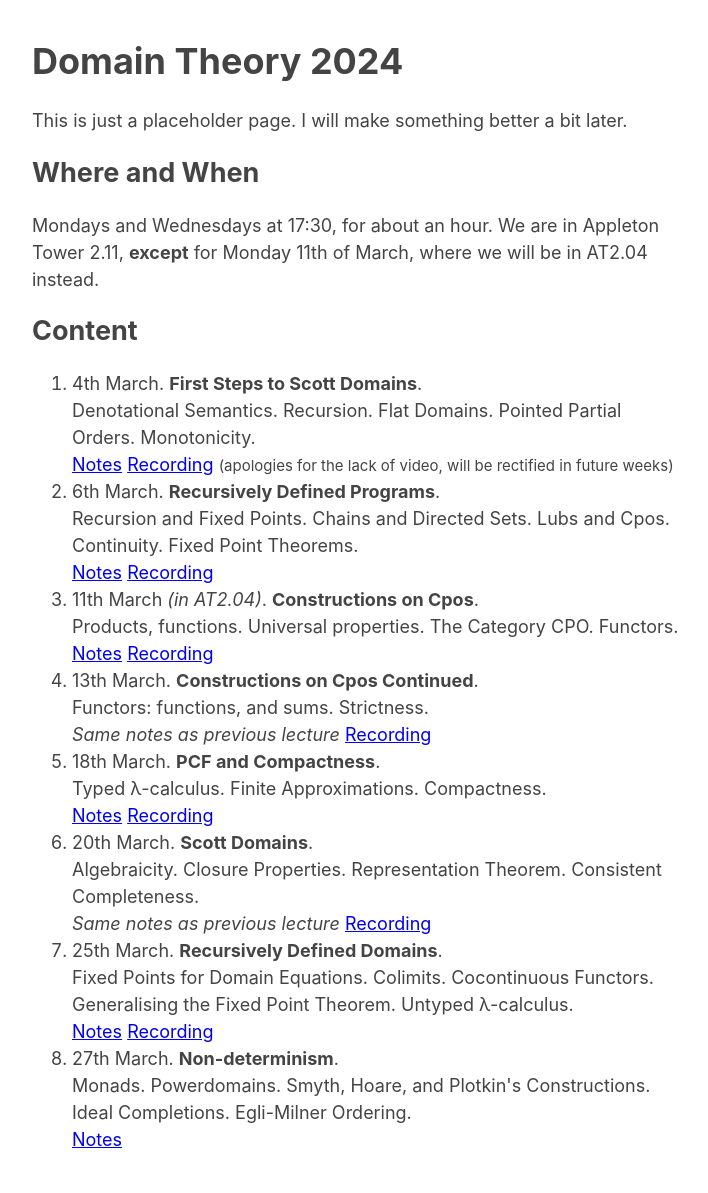
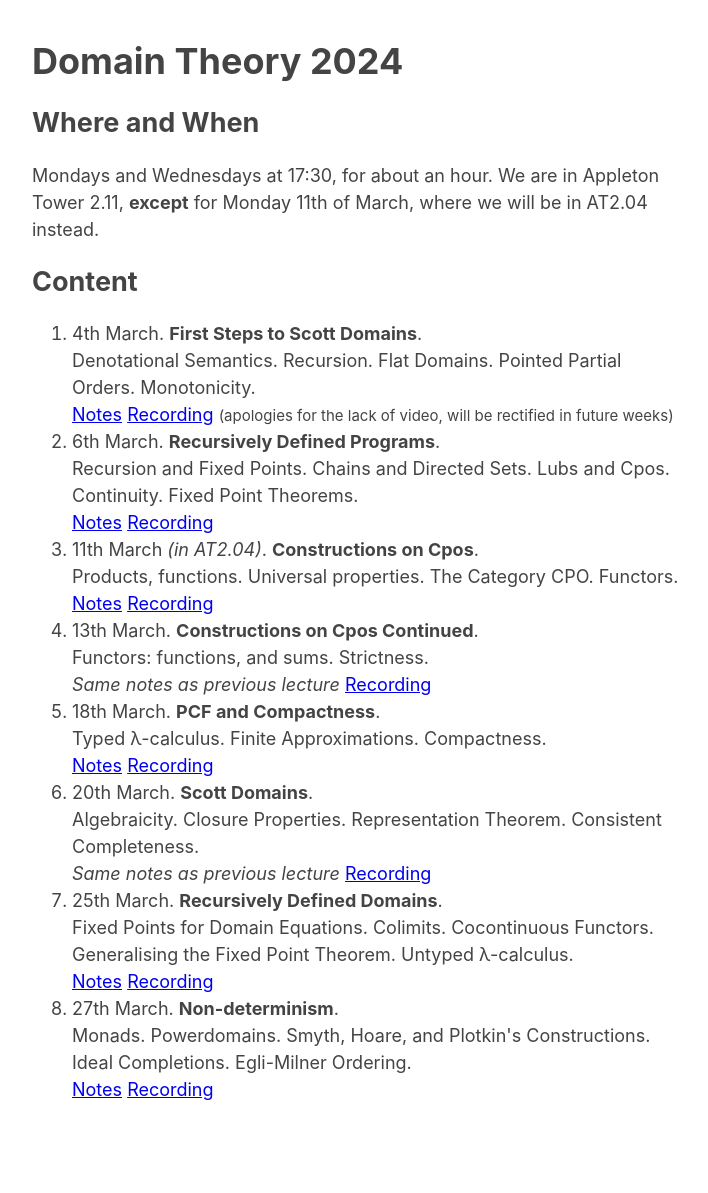
Before and after one commit to compsoc-edinburgh/typesig-website, a Jekyll site: the page pages/dt2024/index.html, which Jekyll copies as it is, in a window 1280 px wide. Shown: the whole page, without its empty margins (283-991 px from the left). Built offline with Jekyll 4.4.1, drawn with Linux system fonts in a browser that asks for light colours; after the commit the page ends 1143 px from its top, so only the background shows below that.

Commit message:
domain-theory: Add recording

```diff
--- a/pages/dt2024/index.html
+++ b/pages/dt2024/index.html
@@ -10,7 +10,6 @@ body{max-width:650px;margin:40px auto;padding:0 10px;font:18px/1.5 -apple-system
 <body>
 <h1>Domain Theory 2024</h1>
 
-This is just a placeholder page. I will make something better a bit later.
 
 <h2>Where and When</h2>
 Mondays and Wednesdays at 17:30, for about an hour. We are in Appleton Tower 2.11, <b>except</b> for Monday 11th of March, where we will be in AT2.04 instead.
@@ -42,7 +41,7 @@ Mondays and Wednesdays at 17:30, for about an hour. We are in Appleton Tower 2.1
 </li>
 
 <li> 27th March. <b>Non-determinism</b>. <br> Monads. Powerdomains. Smyth, Hoare, and Plotkin's Constructions. Ideal Completions. Egli-Milner Ordering.<br/>
-<a href="n6.pdf">Notes</a>
+<a href="n6.pdf">Notes</a> <a href="https://youtu.be/euQOcjQp8Dk">Recording</a>
 </li>
 
 <!-- <li> 27th March. <b>Operational Semantics</b>. <br> Soundness. Computational Adequacy. Full Abstraction.
```
